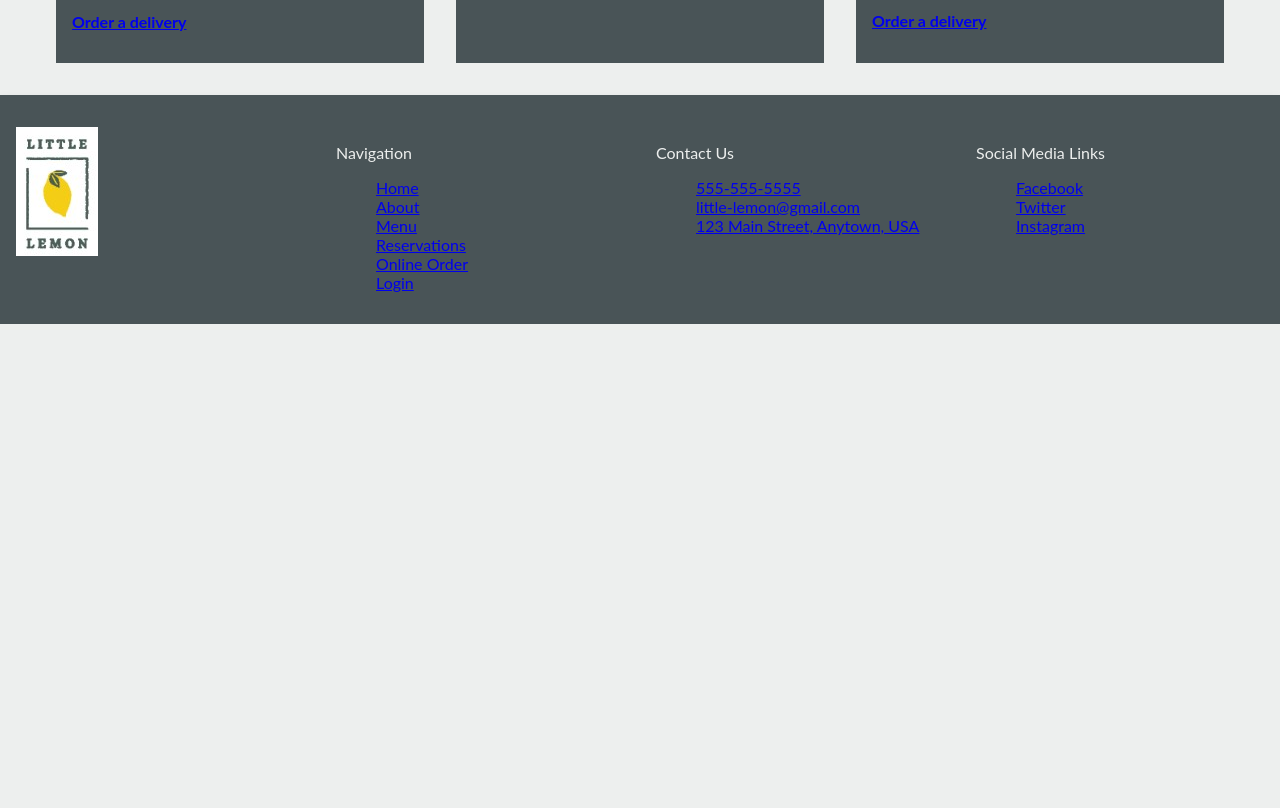
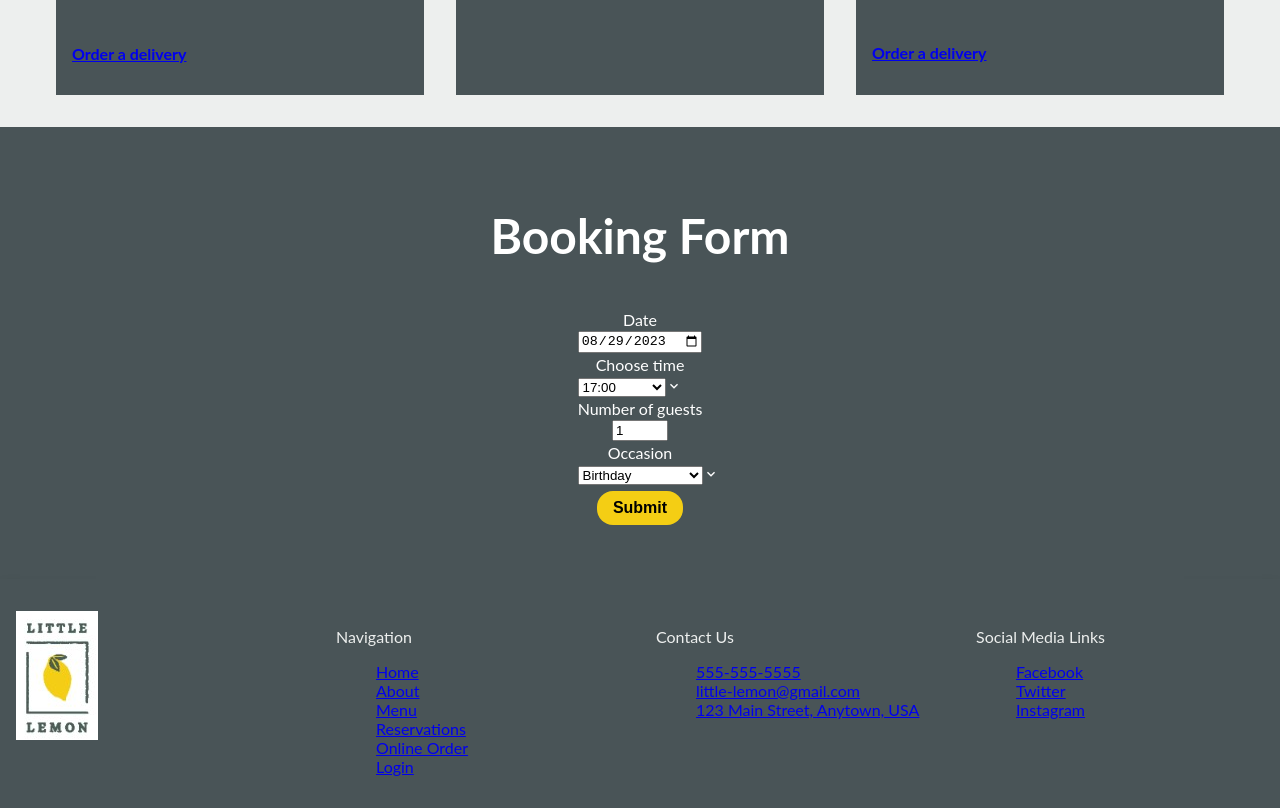
Before and after one commit to Fearg6/MyLittleLemon, a React (Create React App) app: page / in a window 1280 px wide. Shown: the part 1140-1948 px from the top of the page. Before the commit the page ends 1464 px from the top, so only its background shows below. Built offline with nearby package versions, Linux system fonts and the light colour scheme.

Commit message:
Defining the Bookings page

```diff
--- a/src/App.css
+++ b/src/App.css
@@ -1,7 +1,6 @@
 /* General Styles */
 body {
   background-color: #EDEFEE;
-  color: #EDEFEE;
   font-family: 'Lato', sans-serif;
 }
 
@@ -43,6 +42,7 @@ main {
 .logo > img {
   width: 20rem;
   height: auto;
+  padding: 1rem;
 }
 
 /* .small-logo  {
@@ -102,7 +102,7 @@ article {
   margin: 1rem;
   background-color: #495457;
   padding-right: 0.1rem;
-
+  color: #EDEFEE;
 }
 article > h2, article > h3 {
   text-align: center;
@@ -127,6 +127,7 @@ footer {
   background-color: #495457;
   box-shadow: 0 8px 12px rgba(0, 0, 0, 0.2);
   padding-top: 1rem;
+  color: #EDEFEE;
 }
 footer > div {
   flex: 1;
--- a/src/App.js
+++ b/src/App.js
@@ -4,6 +4,7 @@ import Header from "./components/Header";
 import Nav from "./components/Nav";
 import Main from "./components/Main";
 import Footer from "./components/Footer";
+import BookingPage from "./components/BookingPage";
 
 
 function App() {
@@ -21,6 +22,7 @@ function App() {
       <Header />
       <Nav />
       <Main />
+      <BookingPage/>
       <Footer />
     </>
   );
--- /dev/null
+++ b/src/components/BookingForm.js
@@ -0,0 +1,102 @@
+import React from "react";
+import {
+  Box,
+  Button,
+  FormLabel,
+  Heading,
+  Input,
+  Select,
+  VStack,
+} from "@chakra-ui/react";
+
+const BookingForm = ({
+  date,
+  setDate,
+  time,
+  setTime,
+  guests,
+  setGuests,
+  occasion,
+  setOccasion,
+  handleSubmit,
+}) => {
+  const availableTimes = [
+    "17:00",
+    "18:00",
+    "19:00",
+    "20:00",
+    "21:00",
+    "22:00",
+  ];
+
+  const handleFormSubmit = (event) => {
+    event.preventDefault();
+    const formData = {
+      date,
+      time,
+      guests,
+      occasion,
+    };
+    handleSubmit(formData);
+  };
+
+  return (
+      <VStack w="1024px" p={32}>
+        <Heading as="h1" id="booking-form">
+          Booking Form
+        </Heading>
+        <Box p={6} rounded="md">
+          <form onSubmit={handleFormSubmit}>
+            <VStack spacing={2}>
+              <FormLabel htmlFor="date">Date</FormLabel>
+              <Input
+                id="date"
+                name="date"
+                type="date"
+                onChange={(e) => setDate(e.target.value)}
+                value={date}
+              />
+              <FormLabel htmlFor="res-time">Choose time</FormLabel>
+              <Select
+                id="res-time"
+                name="time"
+                onChange={(e) => setTime(e.target.value)}
+                value={time}
+              >
+                {availableTimes.map((availableTime) => (
+                  <option key={availableTime} value={availableTime}>
+                    {availableTime}
+                  </option>
+                ))}
+              </Select>
+              <FormLabel htmlFor="guests">Number of guests</FormLabel>
+              <Input
+                type="number"
+                placeholder="1"
+                min="1"
+                max="10"
+                id="guests"
+                onChange={(e) => setGuests(e.target.value)}
+                value={guests}
+              />
+              <FormLabel htmlFor="occasion">Occasion</FormLabel>
+              <Select
+                id="occasion"
+                name="occasion"
+                onChange={(e) => setOccasion(e.target.value)}
+                value={occasion}
+              >
+                <option value="birthday">Birthday</option>
+                <option value="anniversary">Anniversary</option>
+              </Select>
+              <Button mt={4} type="submit">
+                Submit
+              </Button>
+            </VStack>
+          </form>
+        </Box>
+      </VStack>
+  );
+};
+
+export default BookingForm;
--- /dev/null
+++ b/src/components/BookingPage.js
@@ -0,0 +1,37 @@
+import React, { useState } from "react";
+import BookingForm from "./BookingForm";
+import FullScreenSection from "./FullScreenSection";
+
+function BookingPage() {
+  const [date, setDate] = useState("2023-08-29");
+  const [time, setTime] = useState("17:00");
+  const [guests, setGuests] = useState("1");
+  const [occasion, setOccasion] = useState("birthday");
+
+  const handleSubmit = (formData) => {
+    console.log(formData);
+  };
+
+  return (
+    <FullScreenSection
+      isDarkBackground
+      backgroundColor="#495457"
+      py={16}
+      spacing={7}
+    >
+      <BookingForm
+        date={date}
+        setDate={setDate}
+        time={time}
+        setTime={setTime}
+        guests={guests}
+        setGuests={setGuests}
+        occasion={occasion}
+        setOccasion={setOccasion}
+        handleSubmit={handleSubmit}
+      />
+    </FullScreenSection>
+  );
+}
+
+export default BookingPage;
--- a/src/components/Footer.js
+++ b/src/components/Footer.js
@@ -5,7 +5,7 @@ function Footer() {
   return (
     <footer>
       <div>
-        <img class="small-logo" src={lemonLogo} alt="lucky shrub logo" />
+        <img className="small-logo" src={lemonLogo} alt="lucky shrub logo" />
       </div>
       <div>
         <p>Navigation</p>
--- /dev/null
+++ b/src/components/FullScreenSection.js
@@ -0,0 +1,20 @@
+import * as React from "react";
+import { VStack } from "@chakra-ui/react";
+
+/**
+ * Illustrates the use of children prop and spread operator
+ */
+const FullScreenSection = ({ children, isDarkBackground, ...boxProps }) => {
+  return (
+    <VStack
+      backgroundColor={boxProps.backgroundColor}
+      color={isDarkBackground ? "white" : "black"}
+    >
+      <VStack maxWidth="1280px" minHeight="50vh" {...boxProps}>
+        {children}
+      </VStack>
+    </VStack>
+  );
+};
+
+export default FullScreenSection;
--- a/src/components/Header.js
+++ b/src/components/Header.js
@@ -4,7 +4,7 @@ import lemonLogo from '../images/lemon_logo_dark.png';
 
 function Header() {
   return (
-    <header class="logo">
+    <header className="logo">
       <img src={lemonLogo} alt="Little Lemon Logo" />
     </header>
   );
--- a/src/components/Main.js
+++ b/src/components/Main.js
@@ -8,8 +8,8 @@ function Main() {
   return (
     <main>
       <section>
-        <article class="promotion">
-          <div class="content">
+        <article className="promotion">
+          <div className="content">
             <h1>
               <span>Little Lemon</span>
             </h1>
@@ -25,16 +25,16 @@ function Main() {
               <button>Reserve a Table</button>
             </a>
           </div>
-          <img src={restaurantFood} alt="Lemon Dessert" class="food-image" />
+          <img src={restaurantFood} alt="Lemon Dessert" className="food-image" />
         </article>
       </section>
-      <section class="specials-section">
+      <section className="specials-section">
         <h2>This Week's Specials!</h2>
-        <a href="/online-menu.html" class="online-menu-button">
+        <a href="/online-menu.html" className="online-menu-button">
           <button>Online Menu</button>
         </a>
       </section>
-      <section class="menu-items">
+      <section className="menu-items">
         <article>
           <img src={greekSalad} alt="Greek Salad" />
           <h2>Greek Salad</h2>
```
